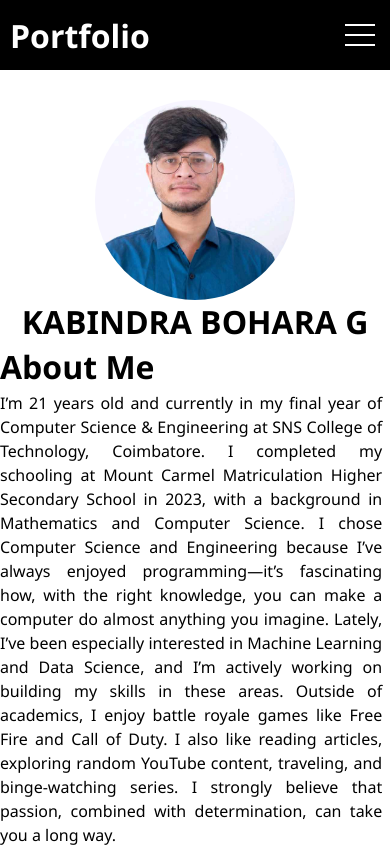
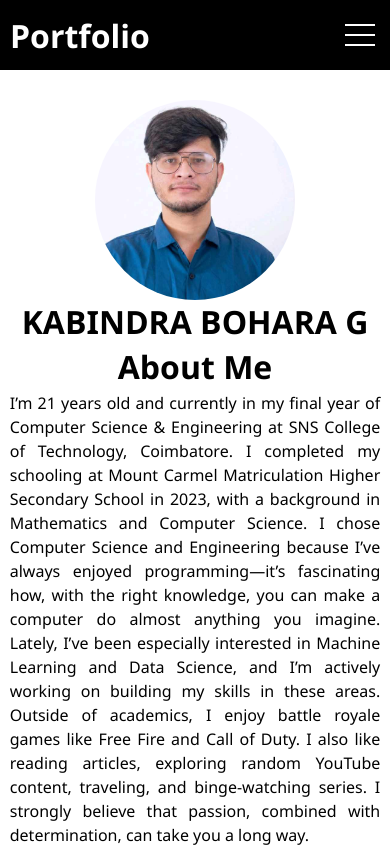
Before and after one commit to kabindrabohara078/portfolio, a React app: page / in a window 390 px wide. Shown: the top 847 px of the page. Built offline with nearby package versions, Linux system fonts and the light colour scheme; the HTML template or start-up script is replaced by a standard one.

Commit message:
contact added[mobile]v7

```diff
--- a/src/pages/About.jsx
+++ b/src/pages/About.jsx
@@ -14,22 +14,23 @@ const About = () => {
 
             <div className="about">
                 <h1>About Me</h1> <br className='bracket' />
-                <p>
-                    I’m 21 years old and currently in my final year of Computer Science & Engineering at SNS College of Technology, Coimbatore. I completed my schooling at Mount Carmel Matriculation Higher Secondary School in 2023, with a background in Mathematics and Computer Science. I chose Computer Science and Engineering because I’ve always enjoyed programming—it’s fascinating how, with the right knowledge, you can make a computer do almost anything you imagine. Lately, I’ve been especially interested in Machine Learning and Data Science, and I’m actively working on building my skills in these areas. Outside of academics, I enjoy battle royale games like Free Fire and Call of Duty. I also like reading articles, exploring random YouTube content, traveling, and binge-watching series. I strongly believe that passion, combined with determination, can take you a long way.
-                </p>
+
+                    <p>
+                        I’m 21 years old and currently in my final year of Computer Science & Engineering at SNS College of Technology, Coimbatore. I completed my schooling at Mount Carmel Matriculation Higher Secondary School in 2023, with a background in Mathematics and Computer Science. I chose Computer Science and Engineering because I’ve always enjoyed programming—it’s fascinating how, with the right knowledge, you can make a computer do almost anything you imagine. Lately, I’ve been especially interested in Machine Learning and Data Science, and I’m actively working on building my skills in these areas. Outside of academics, I enjoy battle royale games like Free Fire and Call of Duty. I also like reading articles, exploring random YouTube content, traveling, and binge-watching series. I strongly believe that passion, combined with determination, can take you a long way.
+                    </p>
             </div>
             <br />
 
             <div className="keywords">
-                <h1>Few Keywords that define me</h1> <br className='bracket' />
+                <h1>Few Keywords that define me</h1> <br className='bracket' /> <br />
                 <ul>
                     <li>1. Design Thinker</li>
                     <li>2. Team Leader</li>
                     <li>3. Optimistic Thinker</li>
                 </ul>
 
-                <br /><br />
             </div>
+                <br /><br /> <br />
 
 
 
--- a/src/pages/Pages.css
+++ b/src/pages/Pages.css
@@ -57,11 +57,17 @@ li{
 
 .about{
     text-align: justify;
-    width: 98%;
-    /* display: flex; */
-    /* justify-content: center;
-    align-items: center; */
     line-height: 1.5;
+    width: 100%;
+    /* border: 1px solid pink; */
+    display: flex;
+    flex-direction: column;
+    justify-content: center;
+    align-items: center;
+}
+
+.about p{
+    width: 95%;
 
 }
 .bracket{
--- a/src/pages/Resume.jsx
+++ b/src/pages/Resume.jsx
@@ -8,7 +8,6 @@ const Resume = () => {
         <br /> <br />
 
       <div className="title-1">
-        <br /><br /> <br /><br /><br />
 
 
         <h1>One Page Resume</h1> <br /><br />
@@ -38,7 +37,7 @@ const Resume = () => {
 
       <div className="resume-video">
         {/* <iframe width="560" height="315" src="https://www.youtube.com/embed/xE02X2RR_Eg?si=2-ZvREHrWRjapbBP" title="YouTube video player" frameBorder="0" allow="accelerometer; autoplay; clipboard-write; encrypted-media; gyroscope; picture-in-picture" referrerPolicy="strict-origin-when-cross-origin" allowFullScreen></iframe> */}
-        <img src="public/project-na.jpeg" alt="" />
+        <img src="public/project-na.jpeg" alt="unavailable" />
       </div>
 
       <br /><br />
```
